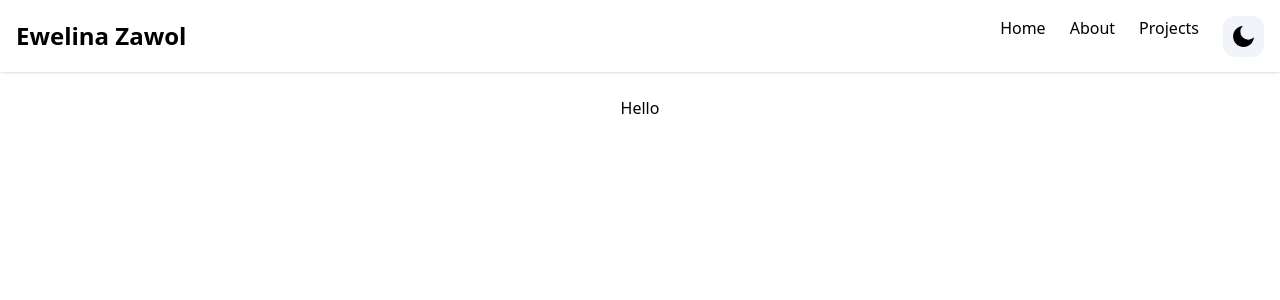
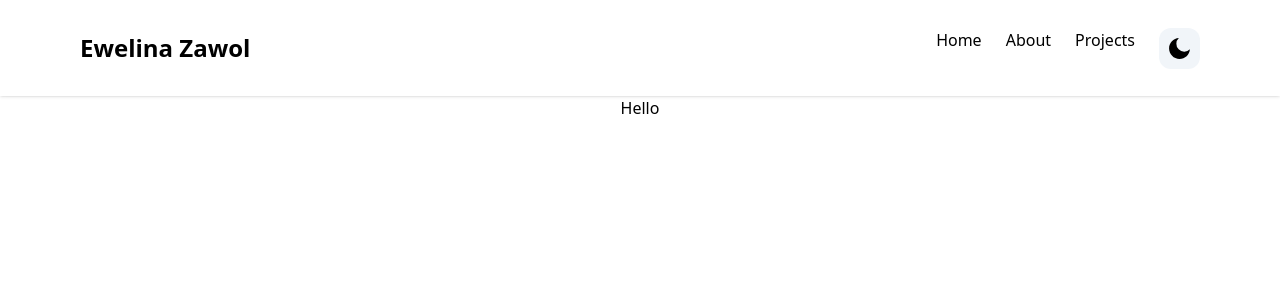
Before and after one commit to ZEwela/portfolio, a Next.js app: page / in a window 1280 px wide. Shown: the top 300 px of the page. Built offline with nearby package versions, Linux system fonts and the light colour scheme.

Commit message:
Navbar - menu

```diff
--- a/src/components/Navbar.tsx
+++ b/src/components/Navbar.tsx
@@ -25,25 +25,53 @@
   },
 ];
 const Navbar = () => {
-  const themes = useTheme();
   const { systemTheme, theme, setTheme } = useTheme();
   const currentTheme = theme === "system" ? systemTheme : theme;
   const [navbar, setNavbar] = useState(false);
 
   return (
-    <header className="w-full mx-auto px-4 bg-white shadow fixed top-0 z-50 dark:bg-stone-900 dark:border-b dark:border-stone-600">
+    <header className="w-full mx-auto px-4 bg-white shadow fixed top-0 z-50 sm:px-20 dark:bg-stone-900 dark:border-b dark:border-stone-600">
       <div className="justify-between md:items-center md:flex">
+        <div>
+          <div className="flex items-center justify-between py-3">
             <div className="md:py-5 md:block">
               <h2 className="text-2xl font-bold">Ewelina Zawol</h2>
             </div>
-        <div className="md:flex md:space-x-6">
+            <div className="md:hidden">
+              <button onClick={() => setNavbar(!navbar)}>
+                {navbar ? <IoMdClose size={30} /> : <IoMdMenu size={30} />}
+              </button>
+            </div>
+          </div>
+        </div>
+        <div>
+          <div
+            className={`flex-1 justify-self-center pb-3 mt-8 md:block md:pb-0 md:mt-0 ${
+              navbar ? "block" : "hidden"
+            }`}
+          >
+            <div className="items-centr justify-center space-y-8 md:flex md:space-x-6 md:space-y-0">
               {NAV_ITEMS.map((item, idx) => {
-            return <a key={idx}>{item.label}</a>;
+                return (
+                  <Link
+                    key={idx}
+                    to={item.page}
+                    className={
+                      "block lg:inline-block next-neutral-900 hover:text-neutral-500 dark:text-neutral-100"
+                    }
+                    activeClass="active"
+                    spy={true}
+                    offset={-100}
+                    duration={500}
+                    onClick={() => setNavbar(!navbar)}
+                  >
+                    {item.label}
+                  </Link>
+                );
               })}
               {currentTheme === "dark" ? (
                 <button
                   onClick={() => {
-                console.log("co jest kkk");
                     setTheme("light");
                   }}
                   className="bg-slate-100 p-2 rounded-xl"
@@ -60,6 +88,8 @@
               )}
             </div>
           </div>
+        </div>
+      </div>
     </header>
   );
 };
```
Lines whose indentation alone changed are shown as unchanged.
